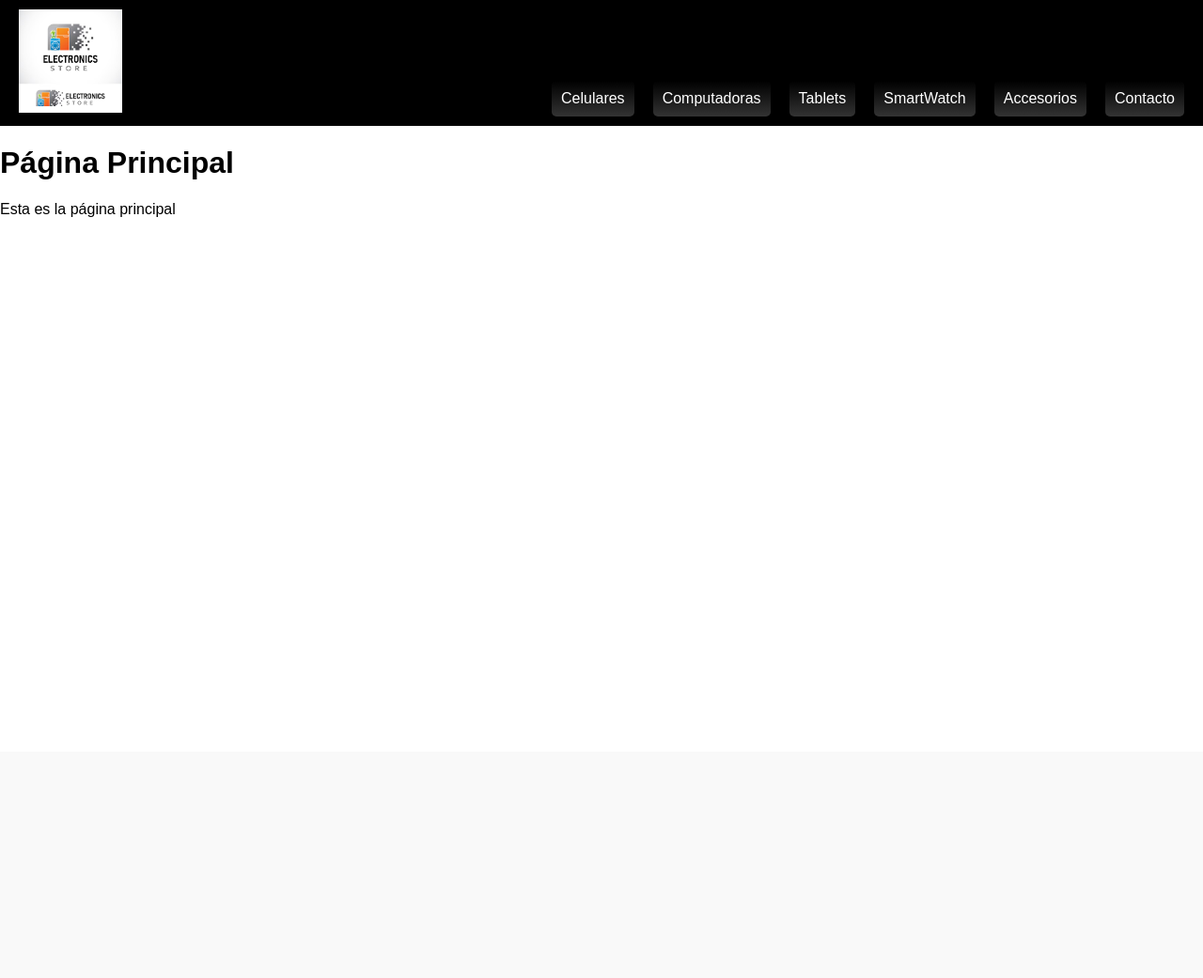
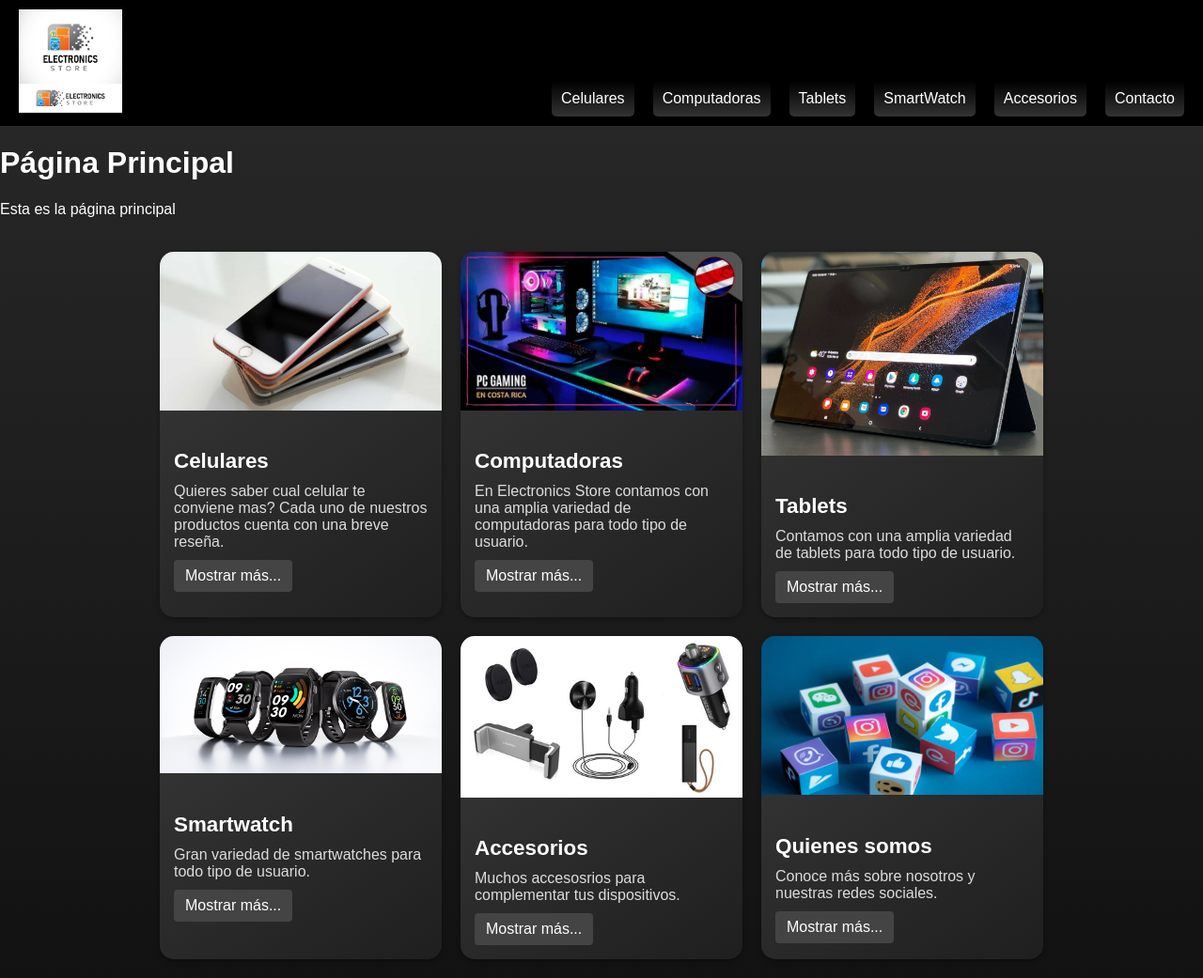
Before and after one commit to Lilliana2203/C-xampp-htdocs-Proyectos-tercera_1, a PHP site: page / in a window 1280 px wide. Shown: the whole page at 94% size. Before the commit the page ends 231 px from the top, so only its background shows below. Run offline with PHP 8.4, Linux system fonts and the light colour scheme.

Commit message:
Avance de las cards

```diff
--- a/css/main.css
+++ b/css/main.css
@@ -1,7 +1,10 @@
 body {
   margin: 0;
   font-family: Arial, sans-serif;
+  background: linear-gradient(to bottom, #2a2a2a, #121212); /* más claro que antes */
+  color: white;
 }
+
 
 .navbar {
   background-color: black;
@@ -108,11 +111,12 @@ body {
 
 .card-item {
   width: 300px;
-  border: 1px solid #ccc;
-  border-radius: 8px;
+  border-radius: 15px;
   overflow: hidden;
-  box-shadow: 0 2px 5px rgba(0,0,0,0.1);
-  background-color: #fff;
+  background: linear-gradient(145deg, #3a3a3a, #1f1f1f); /* fondo degradado más claro */
+  box-shadow: 0 2px 5px rgba(0,0,0,0.3);
+  transition: transform 0.3s ease, box-shadow 0.3s ease;
+  color: white; /* asegura que el texto dentro sea blanco por defecto */
 }
 
 .card-item img {
@@ -120,24 +124,39 @@ body {
   height: auto;
 }
 
+.card-item:hover {
+  transform: translateY(-8px) scale(1.02);
+  box-shadow: 0 8px 16px rgba(0, 0, 0, 0.5);
+}
+
 .card-info {
-  padding: 10px;
+  padding: 15px;
+  color: #f0f0f0;
 }
 
 .card-title {
   font-weight: bold;
-  font-size: 1.2em;
+  font-size: 1.4em;
+  margin-bottom: 5px;
+  color: #ffffff;
 }
 
 .card-desc {
+  font-size: 1em;
   margin: 10px 0;
+  color: #dddddd;
 }
 
 .card-cta {
   display: inline-block;
   padding: 8px 12px;
-  background-color: #007bff;
+  background-color: #444;
   color: white;
   text-decoration: none;
   border-radius: 4px;
+  transition: background-color 0.3s ease;
 }
+
+.card-cta:hover {
+  background-color: #666;
+}
--- a/script/cards.js
+++ b/script/cards.js
@@ -21,23 +21,28 @@ const dataCards = [
   "desc": "Contamos con una amplia variedad de tablets para todo tipo de usuario.",
   "cta": "Mostrar más...",
   "link": "./tablets.php"
-    }
+},
 {
   "title": "Smartwatch",
   "url_image": "./img/Smartwach.png",
   "desc": "Gran variedad de smartwatches para todo tipo de usuario.",
   "cta": "Mostrar más...",
   "link": "./smartwatch.php"
-    }
-
+},
 {
         "title": "Accesorios",
         "url_image": "./img/Accesorios.jpg",
         "desc": "Muchos accesosrios para complementar tus dispositivos.",
         "cta": "Mostrar más...",
         "link": "./accesorios.php"
+    },
+{
+        "title": "Quienes somos",
+        "url_image": "./img/Redes.jpg",
+        "desc": "Conoce más sobre nosotros y nuestras redes sociales.",
+        "cta": "Mostrar más...",
+        "link": "./contacto.php"
     }
-
 
 ];
 
@@ -56,14 +61,15 @@ const dataCards = [
         },
 
         tplCardItem: function(item, index) {
-            return(`<div class='card-item id='card-number-${index}'>
+           return(`<div class='card-item' id='card-number-${index}'>
                 <img src='${item.url_image}'>
                 <div class='card-info'>
                     <p class='card-title'>${item.title}</p>
                     <p class='card-desc'>${item.desc}</p>
-                    <a class='card-cta' target='blank' href='${item.link}'>${item.cta}</a>
+                    <a class='card-cta' target='_blank' href='${item.link}'>${item.cta}</a>
                 </div>
-            </div>`)
+                </div>`);
+
         },
     }
     CARD.init();
```
Also changed, not shown: img/Redes.jpg (added). Lines whose indentation alone changed are shown as unchanged.
